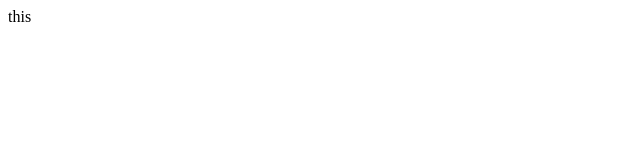
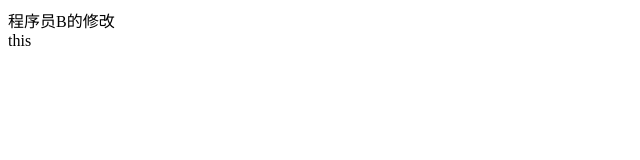
Before and after one commit to Wizard-yin/git-demo, a plain HTML site: page index.html in a window 1280 px wide. Shown: the whole page, without its empty margins (0-640 px from the left). Drawn offline with Linux system fonts and the light colour scheme.

Commit message:
程序员B测试冲突

```diff
--- a/index.html
+++ b/index.html
@@ -5,7 +5,7 @@
   <title>index文件</title>
 </head>
 <body>
-<div></div>
+<div>程序员B的修改</div>
 <table></table>
 <span>this</span>
 </body>
```
